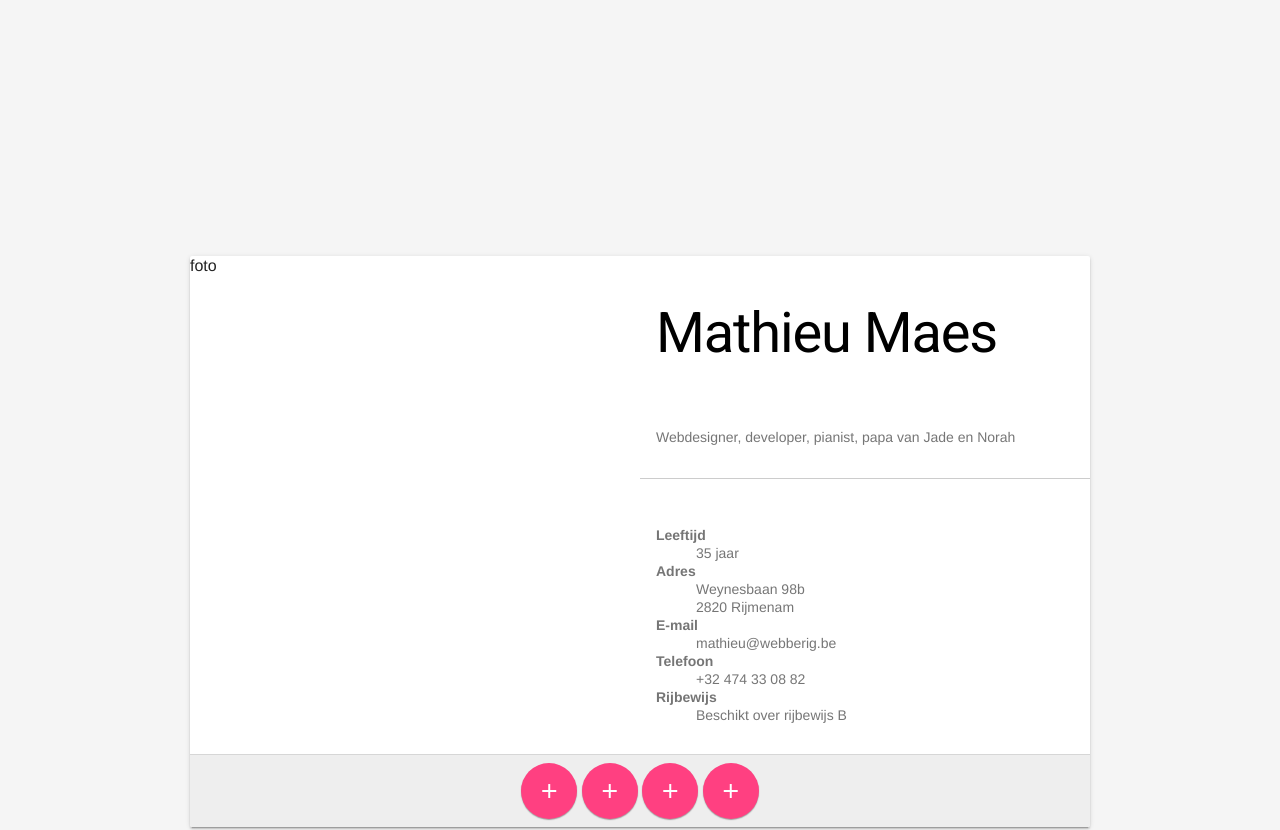
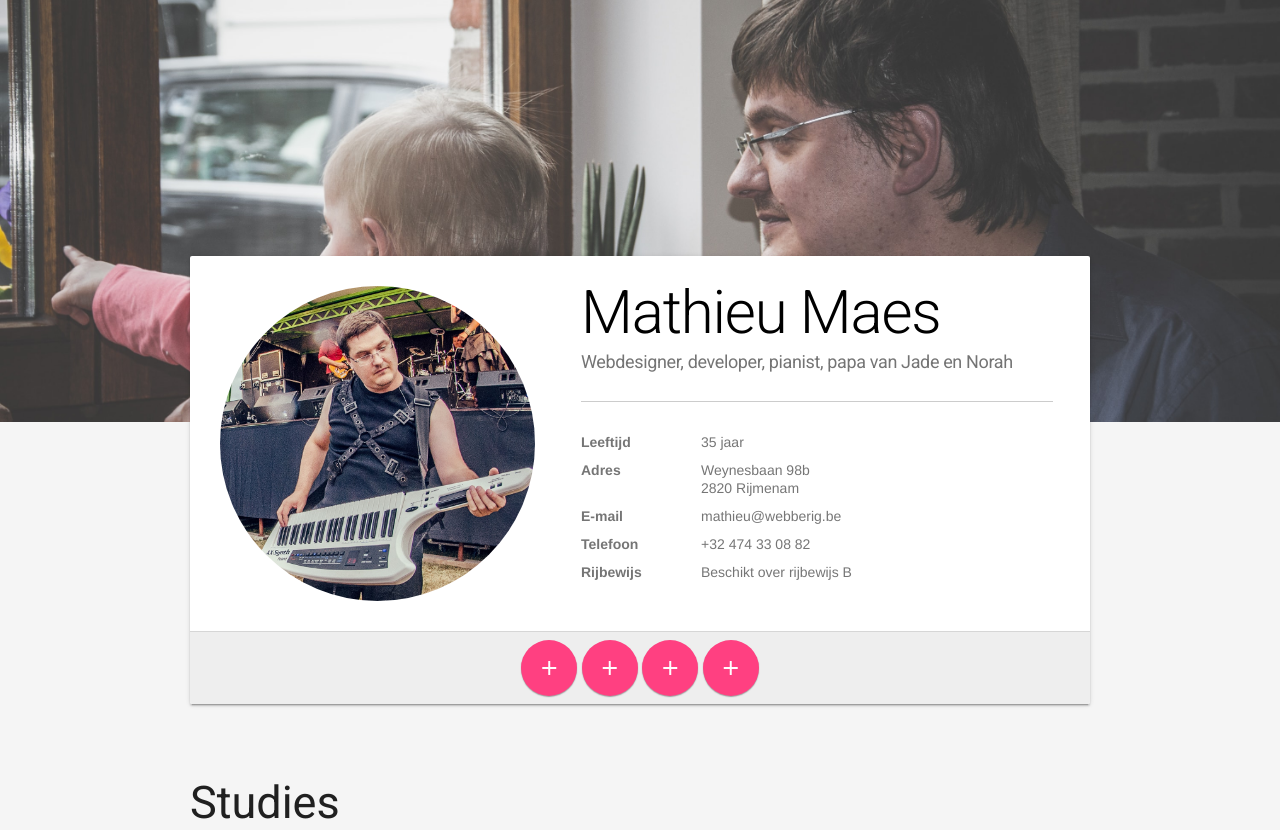
Before and after one commit to webberig/resume, a website: page web/index.html in a window 1280 px wide. Shown: the top 830 px of the page. Drawn offline with Linux system fonts and the light colour scheme.

Commit message:
Optimized images, design main section

```diff
--- a/gulpfile.js
+++ b/gulpfile.js
@@ -3,6 +3,7 @@
 var gulp = require('gulp');
 var sass = require('gulp-sass');
 var path = require("path");
+var image = require('gulp-image');
 
 var config = {
     src: 'src/',
@@ -22,6 +23,16 @@ gulp.task('sass', function () {
         .pipe(gulp.dest(path.resolve(config.dist, 'css')));
 });
 
+gulp.task('image', function () {
+    gulp.src(path.resolve(config.src,  'img/*'))
+        .pipe(image({
+            jpegRecompress: true,
+            jpegoptim: true,
+            mozjpeg: true
+        }))
+        .pipe(gulp.dest(path.resolve(config.dist, 'img')));
+});
+
 gulp.task('sass:watch', function () {
     gulp.watch(path.resolve(config.src,  'sass/**/*.scss'), ['sass']);
 });
--- a/package.json
+++ b/package.json
@@ -19,5 +19,8 @@
   "dependencies": {
     "gulp": "^3.9.1",
     "gulp-sass": "^2.2.0"
+  },
+  "devDependencies": {
+    "gulp-image": "^1.3.1"
   }
 }
--- /dev/null
+++ b/src/sass/base/img-utilities.scss
@@ -0,0 +1,7 @@
+.img-responsive {
+  display: inline-block;
+  max-width: 100%;
+}
+.img-round {
+  border-radius: 50%;
+}
--- a/src/sass/screen.scss
+++ b/src/sass/screen.scss
@@ -2,6 +2,7 @@
 @import "base/container";
 @import "base/balloon";
 @import "base/timeline";
+@import "base/img-utilities";
 @import "screen/header";
 @import "screen/section-main";
 @import "screen/section-education";
--- a/src/sass/screen/header.scss
+++ b/src/sass/screen/header.scss
@@ -1,5 +1,5 @@
 header {
-  background-image: url(../2015-04-06-DSC_1139-2.jpg);
+  background-image: url(../img/header.jpg);
   background-size: cover;
   background-repeat: no-repeat;
   background-position: center;
@@ -10,4 +10,5 @@ header {
     display: block;
     content: '';
   }
+
 }
--- a/src/sass/screen/section-main.scss
+++ b/src/sass/screen/section-main.scss
@@ -10,4 +10,41 @@
   .mdl-card__actions {
     text-align: center;
   }
+
+  .mdl-grid--no-spacing > .mdl-cell-portrait {
+    margin: 0 auto;
+  }
+
+  .portrait {
+    padding: 30px;
+    text-align: center;
+  }
+
+  h1 {
+    @extend .mdl-typography--font-light;
+    color: black;
+    margin: 0;
+    font-size: 60px;
+    small {
+      line-height: 1;
+      display: block;
+      font-size: 18px;
+    }
+
+  }
+
+  hr {
+    margin: 30px 0;
+  }
+  dl {
+    dt {
+      float: left;
+      width: 120px;
+      clear: left;
+    }
+    dt, dd {
+      margin-bottom: 10px;
+    }
+
+  }
 }
--- a/web/index.html
+++ b/web/index.html
@@ -21,18 +21,17 @@
             <section class="container small" id="section-main">
                 <div class="mdl-card mdl-shadow--2dp">
                     <div class="mdl-grid mdl-grid--no-spacing">
-                        <div class="mdl-cell mdl-cell--6-col">
-                            <div class="mdl-card--media">
-                                foto
+                        <div class="mdl-cell mdl-cell--5-col mdl-cell-portrait">
+                            <div class="portrait">
+                                <img src="/img/portret.jpg" class="img-responsive img-round" />
                             </div>
                         </div>
-                        <div class="mdl-cell mdl-cell--6-col">
-                            <div class="mdl-card__title">
-                                <h1>Mathieu Maes</h1>
-                            </div>
-                            <p class="mdl-card__supporting-text">Webdesigner, developer, pianist, papa van Jade en Norah</p>
-                            <hr />
+                        <div class="mdl-cell mdl-cell--7-col">
                             <div class="mdl-card__supporting-text">
+                                <h1>Mathieu Maes
+                                    <small>Webdesigner, developer, pianist, papa van Jade en Norah</small>
+                                </h1>
+                                <hr />
                                 <dl class="features">
                                     <dt>Leeftijd</dt>
                                     <dd>35 jaar</dd>
```
Also changed, not shown: web/css/screen.css, web/img/header.jpg (added), web/img/portret.jpg (added).
